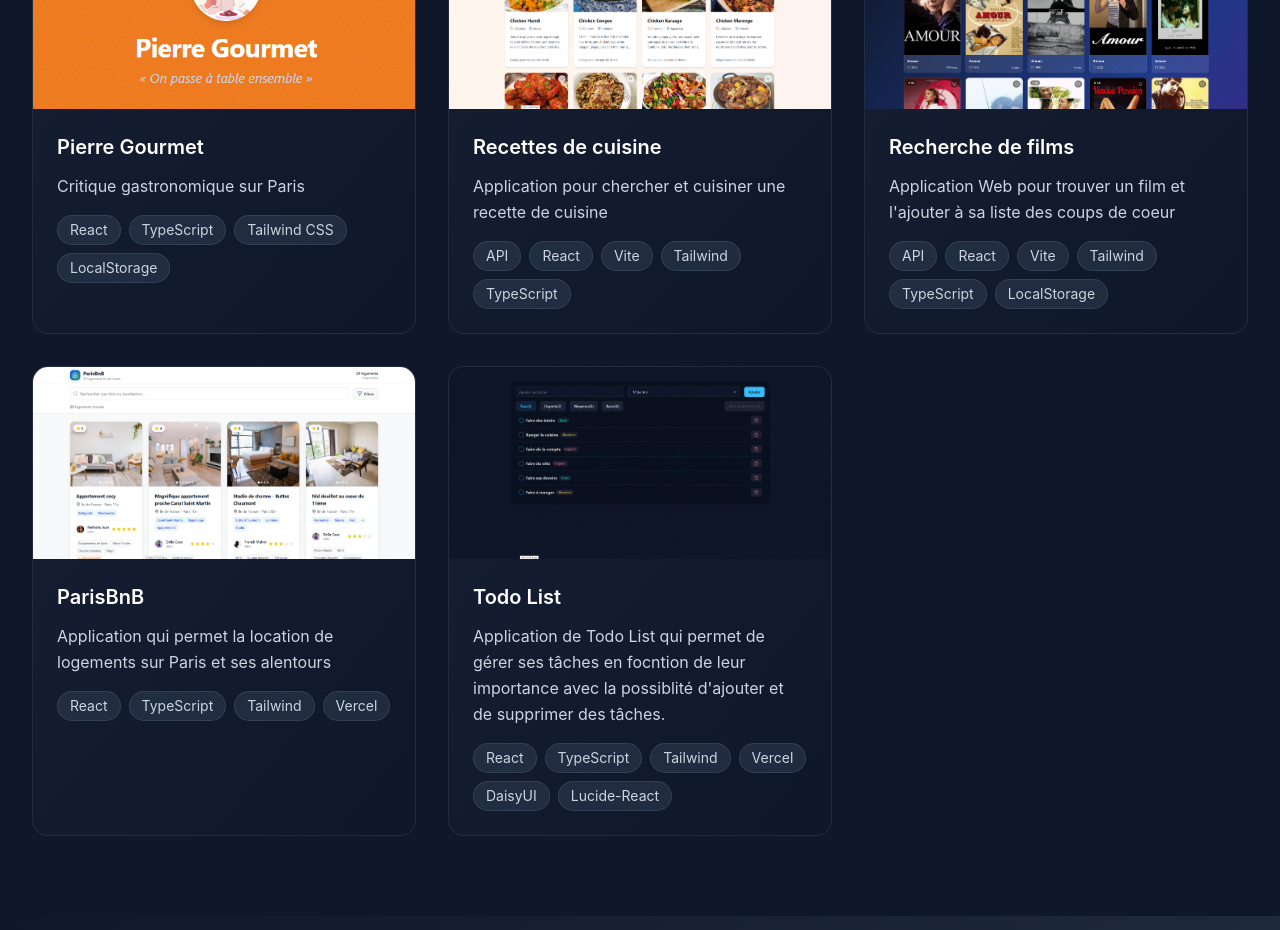
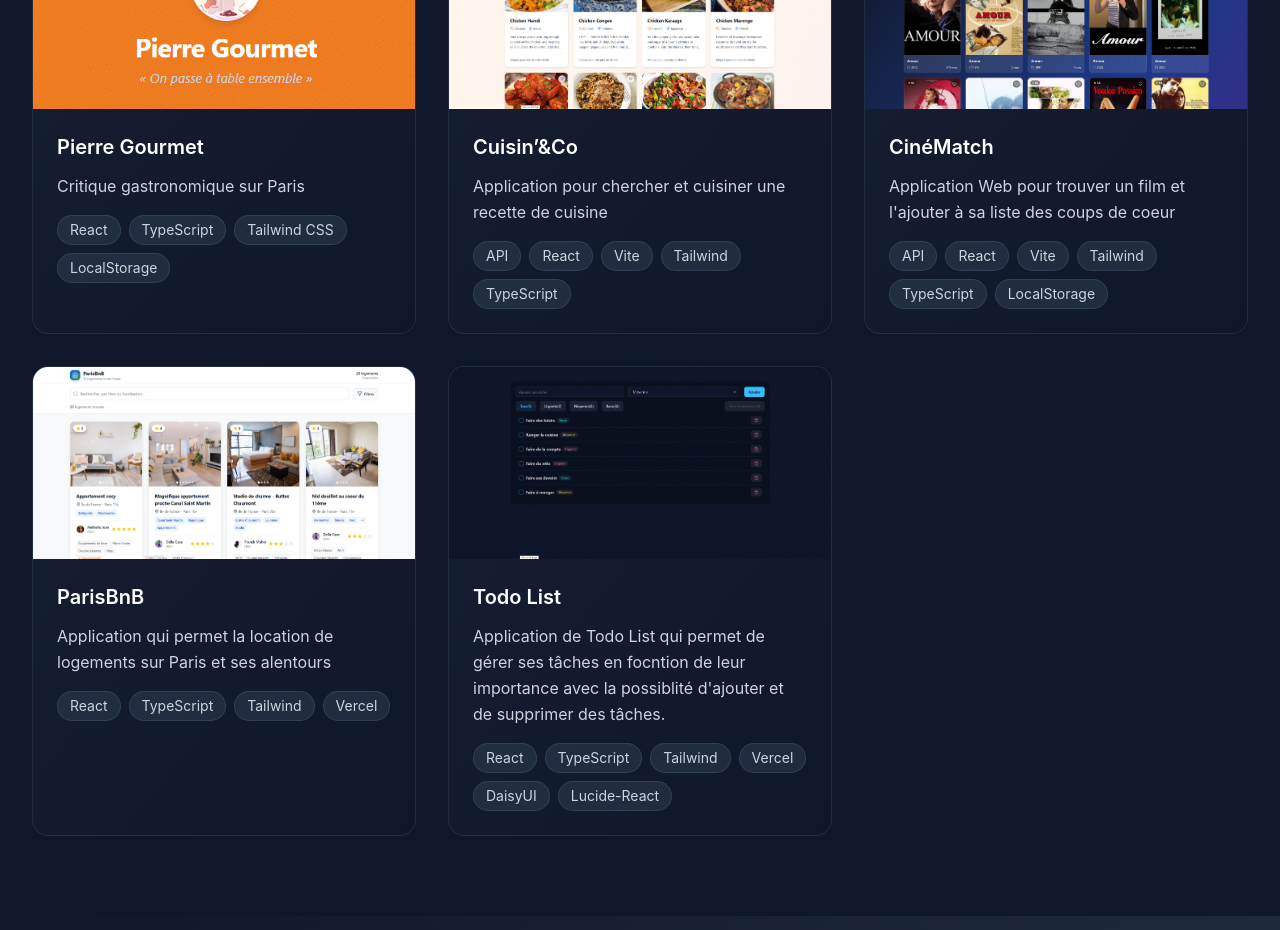
Before and after one commit to adminnono/Portfolio-Arnaud-Dujardin, a React (Vite) app: page / in a window 1280 px wide. Shown: the part 1240-2170 px from the top of the page. Built offline with nearby package versions, Linux system fonts and the light colour scheme.

Commit message:
Ajout titres

```diff
--- a/src/components/Projects.tsx
+++ b/src/components/Projects.tsx
@@ -24,7 +24,7 @@ const Projects: React.FC = () => {
     },
     {
       id: 2,
-      title: "Recettes de cuisine",
+      title: "Cuisin’&Co",
       description:
         "Application pour chercher et cuisiner une recette de cuisine",
       image: "/images/recette.gif",
@@ -35,7 +35,7 @@ const Projects: React.FC = () => {
     },
     {
       id: 3,
-      title: "Recherche de films",
+      title: "CinéMatch",
       description:
         "Application Web pour trouver un film et l'ajouter à sa liste des coups de coeur",
       image: "/images/film.gif",
```
